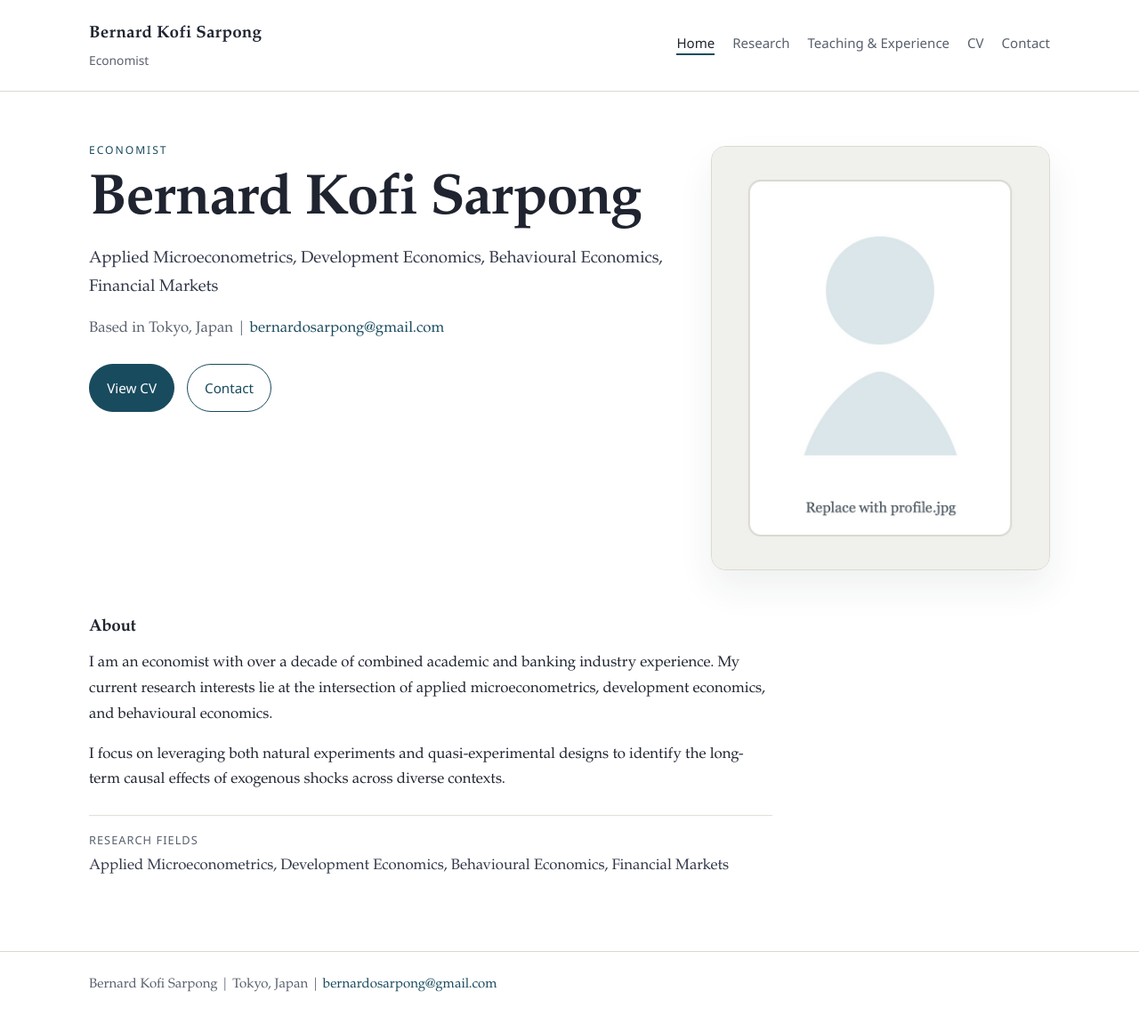
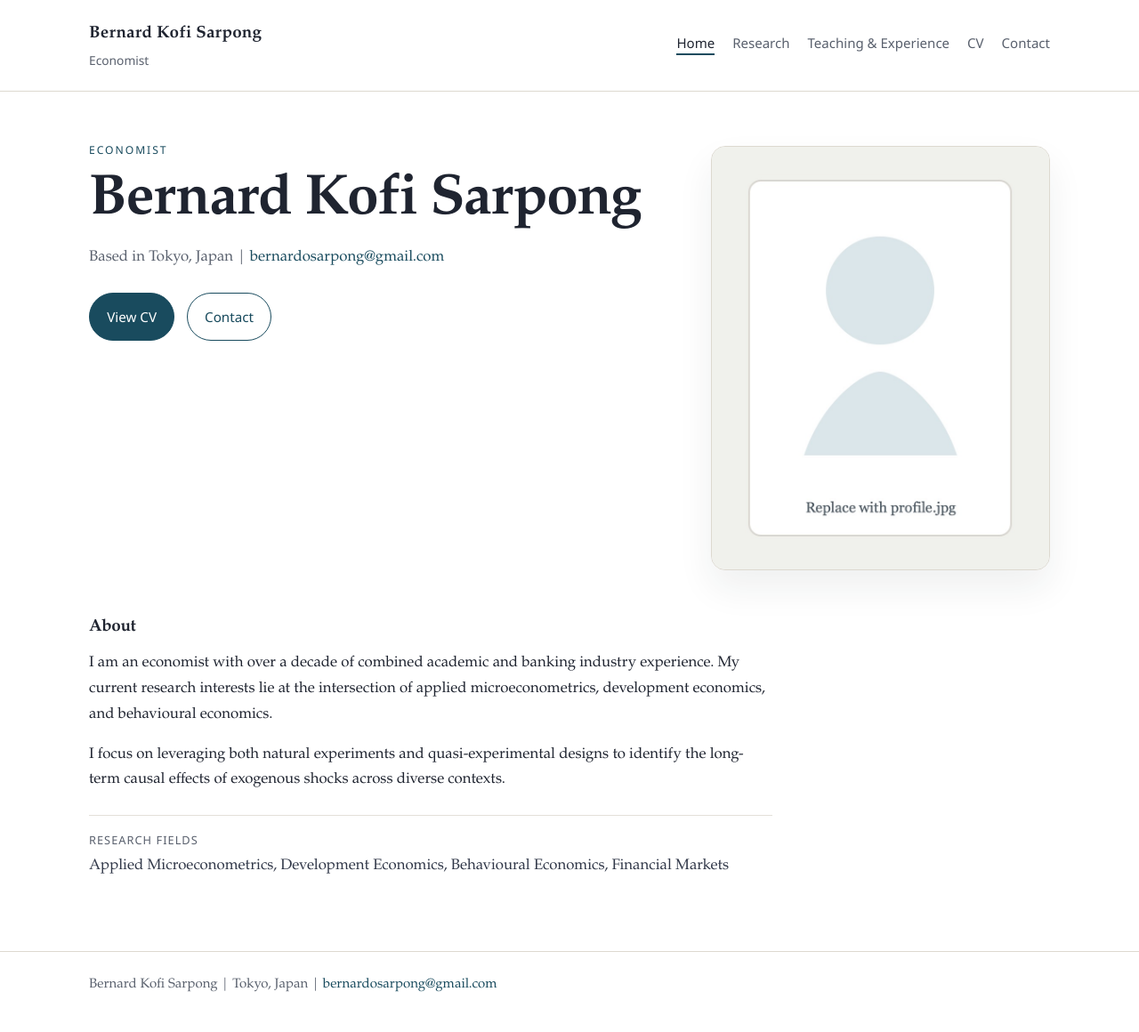
Before and after one commit to bernardksarpong/bernardksarpong.github.io, a Jekyll site: the page built from index.html, in a window 1280 px wide. Shown: the whole page at 89% size. Built offline with Jekyll 4.4.1, drawn with Linux system fonts in a browser that asks for light colours.

Commit message:
Update profile content via site editor

```diff
--- a/_data/profile.yml
+++ b/_data/profile.yml
@@ -1,6 +1,6 @@
 name: Bernard Kofi Sarpong
 title: Economist
-subtitle: Applied Microeconometrics, Development Economics, Behavioural Economics, Financial Markets
+subtitle: ''
 location: Tokyo, Japan
 profile_image: /assets/img/profile.jpg
 cv_file: /assets/files/Bernard_Sarpong_CV.pdf
```
